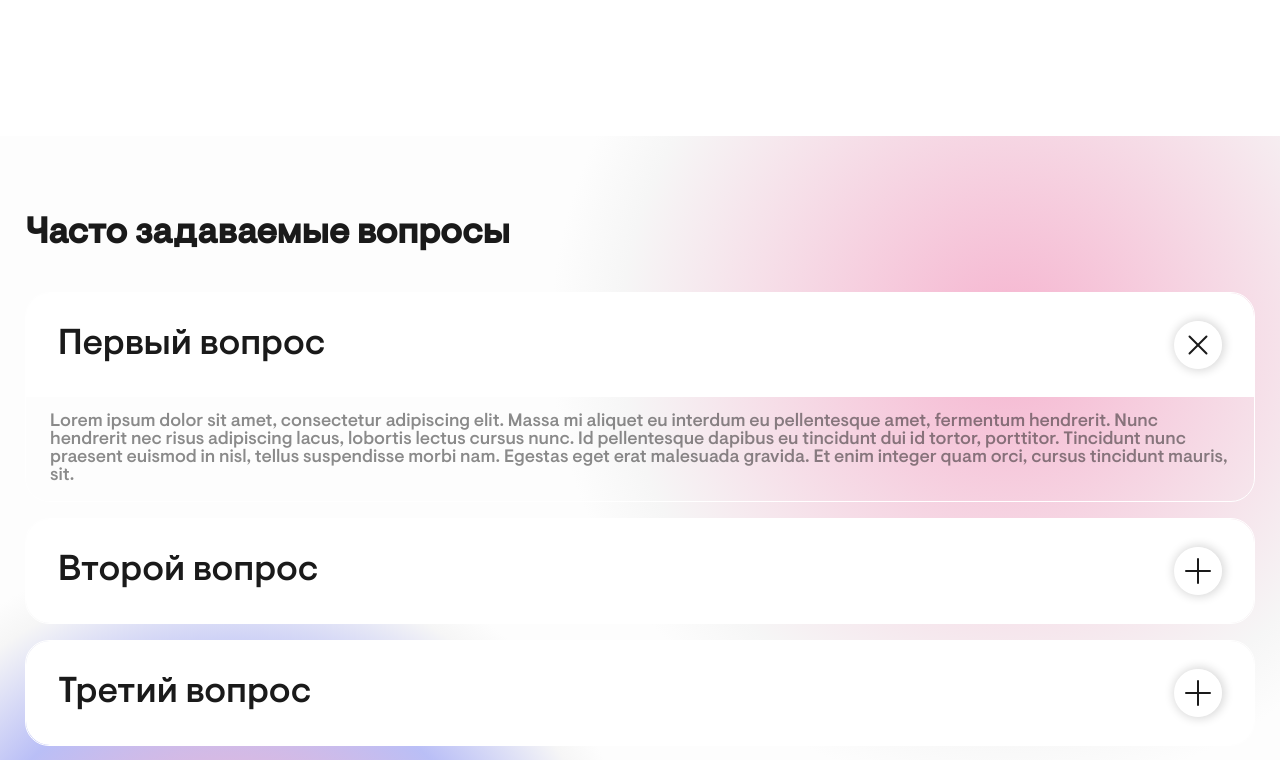
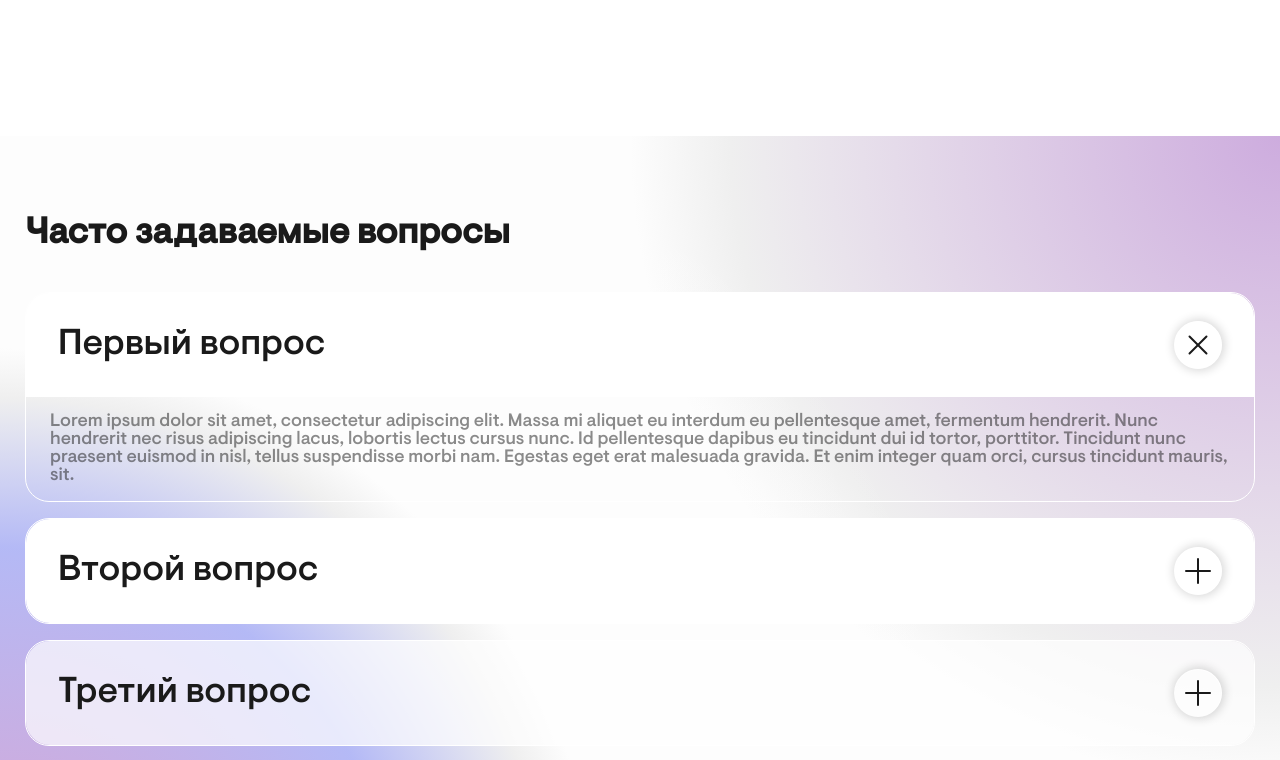
Before and after one commit to SemenovRoman12/kafedra_sprints, a website: page index.html in a window 1280 px wide. Shown: the part 5060-5820 px from the top of the page. Drawn offline with Linux system fonts and the light colour scheme.

Commit message:
(ref) change gradient in questions

```diff
--- a/css/style.css
+++ b/css/style.css
@@ -594,51 +594,18 @@ button {
 
 
 .questions {
-    background-color: #fdfdfd;
-    position: relative;
-    overflow: hidden;
-    z-index: 10;
+    background:
+            radial-gradient(1000px at 0% 100%, var(--purple-bg) 15%, var(--blue-bg) 40%, #d9d9d963 55%, #fdfdfd 60%, transparent),
+            radial-gradient(1000px at 100% 0%, var(--purple-bg), #d9d9d963 55%, #fdfdfd 65%, transparent),
+            #fdfdfd;
     padding: 80px 0;
     color: #1A1A1A;
 }
-
 
 .quest--close,
 .quest--open {
     border-radius: 50%;
     box-shadow: 1px 0 10px 2px rgba(0, 0, 0, 0.15);
-}
-
-.questions::before {
-    content: '';
-    background-image: radial-gradient(circle, #eb478bcc 15%, #4755ebbd 40%, #d9d9d963 55%, #fdfdfd 60%);
-    position: absolute;
-    width: 1000px;
-    height: 1000px;
-    border-radius: 50%;
-    z-index: -1;
-    left: -21%;
-    bottom: -63%;
-    opacity: .5;
-}
-
-
-.questions::after {
-    content: '';
-    background-image: radial-gradient(circle, #eb478bcc, #d9d9d963 55%, #fdfdfd 65%);
-    position: absolute;
-    width: 1000px;
-    height: 1000px;
-    border-radius: 50%;
-    z-index: -1;
-    right: -18%;
-    top: -37%;
-    opacity: .5;
-}
-
-
-.questions__title {
-    z-index: 10;
 }
 
 .questions__content {
@@ -650,7 +617,6 @@ button {
 .questions__content-item {
     display: flex;
     flex-direction: column;
-    z-index: 10;
     border-radius: 24px;
     border: 1px solid #fff;
 }
@@ -665,13 +631,16 @@ button {
     padding: 28px 32px;
 }
 
+.questions__content-item:nth-last-child(-n+2) .questions-item__header {
+    background-color: rgba(255, 255, 255, 0.7);
+}
+
 #quest-open {
     border-radius: 24px 24px 0 0;
 }
 
 .quest-title {
     font-size: 36px;
-
 }
 
 .questions-item__footer {
```
